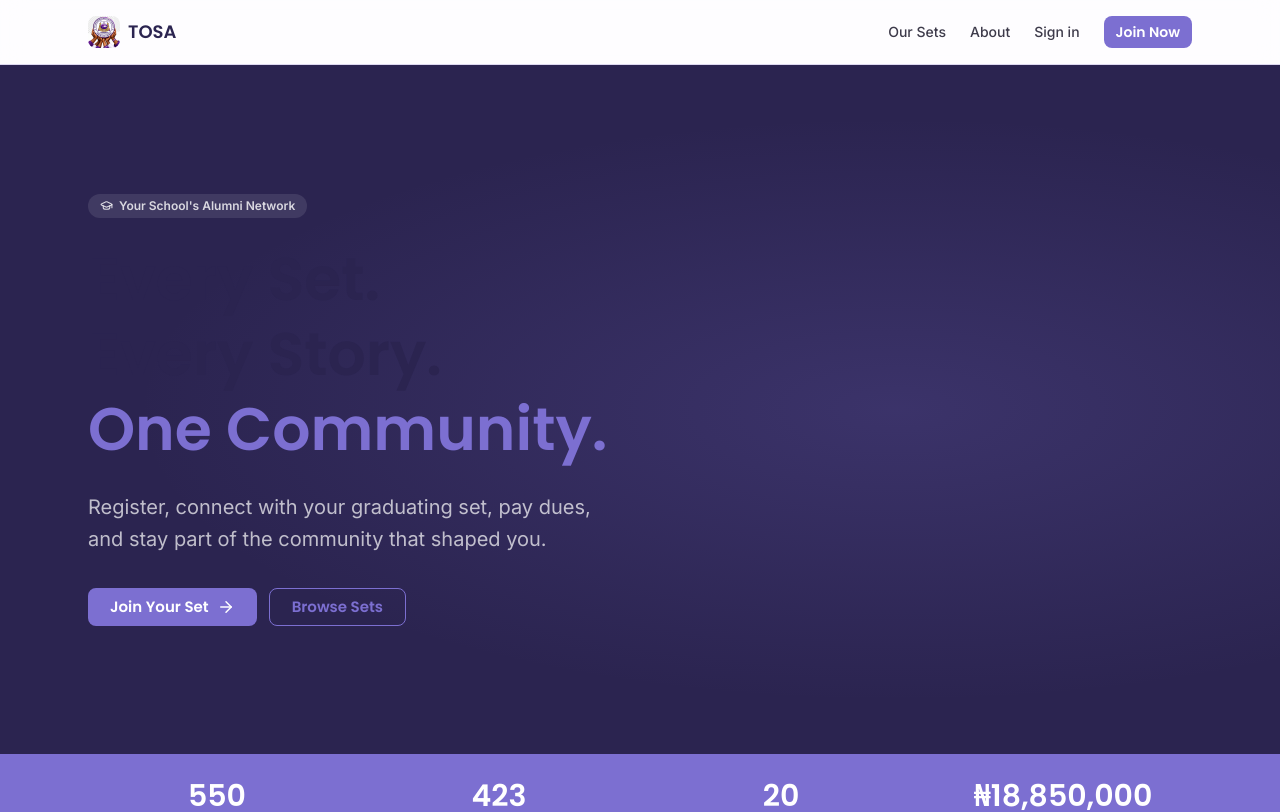
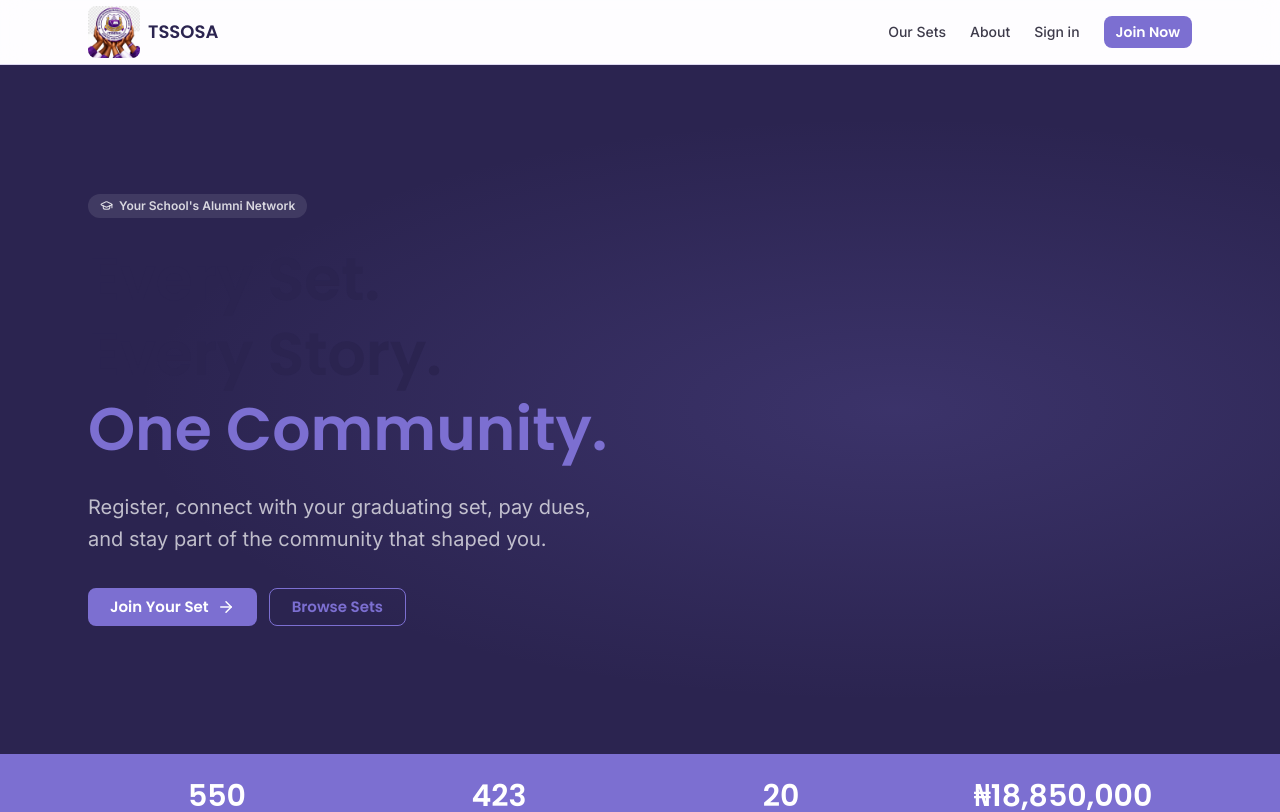
Before and after one commit to echopofi/TOSSA-Webpage, a Next.js app in the folder frontend/: page / in a window 1280 px wide. Shown: the top 812 px of the page. Built offline with nearby package versions, Linux system fonts and the light colour scheme.

Commit message:
add: logo

```diff
--- a/frontend/components/layout/Navbar.tsx
+++ b/frontend/components/layout/Navbar.tsx
@@ -25,11 +25,11 @@ export default function Navbar({ variant = "public", userName }: NavbarProps) {
           <Image
             src="/assets/logo.jpeg"
             alt="AlumniConnect logo"
-            width={32}
-            height={32}
+            width={52}
+            height={42}
             className="rounded-lg object-cover"
           />
-          TOSA
+          TSSOSA
         </Link>
 
         {/* Desktop links */}
```
